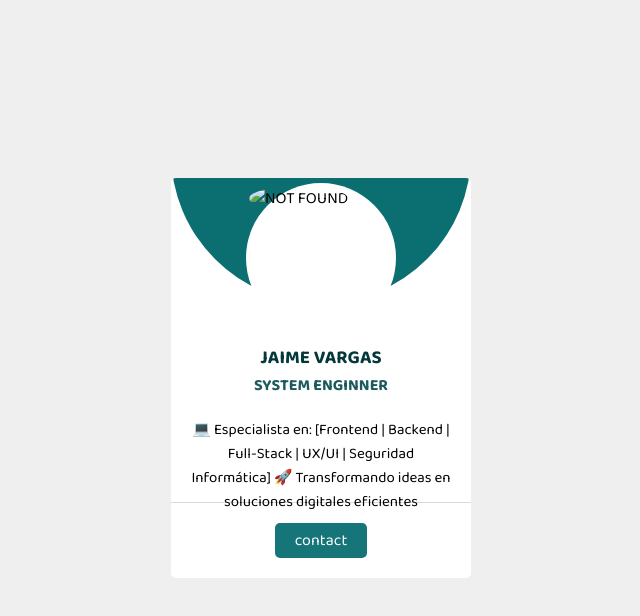
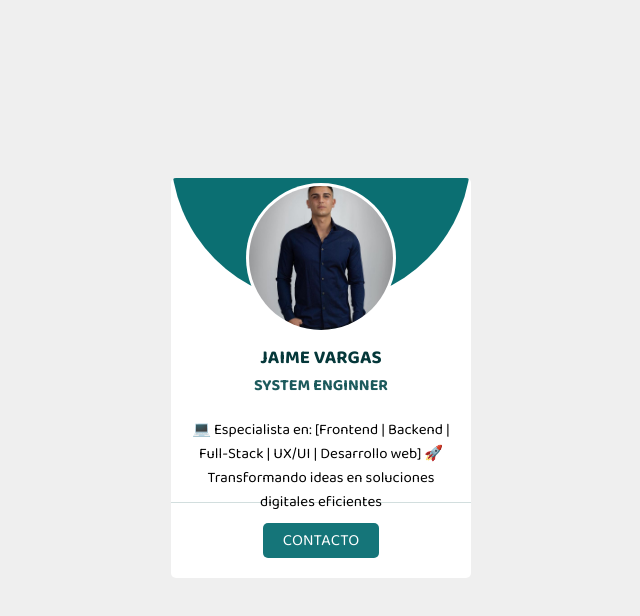
Before and after one commit to jaimev54/TARJETA-PRESENTACI-N, a plain HTML site: page index.html in a window 1280 px wide. Shown: the part 22-638 px from the top of the page, without its empty margins (319-959 px from the left). Drawn offline with Linux system fonts and the light colour scheme.

Commit message:
TERMINADO

```diff
--- a/index.html
+++ b/index.html
@@ -18,7 +18,7 @@
         <div class="head">
             <div class="circle">
                 <div class="img">
-                    <img src="jv.jpej" alt="NOT FOUND">
+                    <img src="jv.jpeg" alt="NOT FOUND">
                 </div>
             </div>
         </div>
@@ -26,12 +26,12 @@
         <div class="description">
             <h3>JAIME VARGAS</h3>
             <h4>SYSTEM ENGINNER</h4>
-            <P>💻 Especialista en: [Frontend | Backend | Full-Stack | UX/UI | Seguridad Informática]
+            <P>💻 Especialista en: [Frontend | Backend | Full-Stack | UX/UI | Desarrollo web]
                 🚀 Transformando ideas en soluciones digitales eficientes</P>
         </div>
 
         <div class="contact">
-            <a href="">contact</a>
+            <a href="">CONTACTO</a>
         </div>
 
     </div>
```
